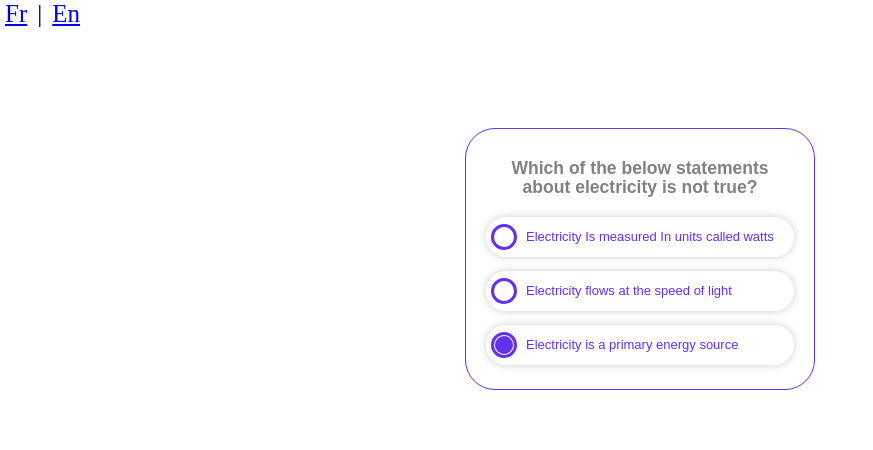
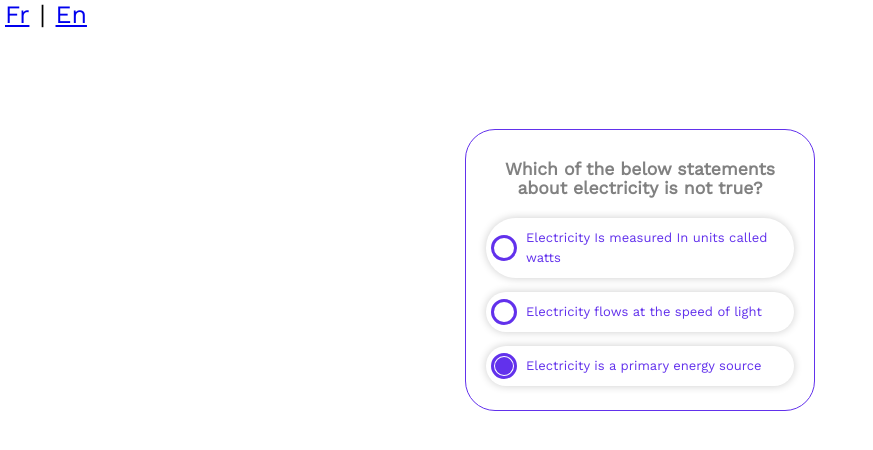
Before and after one commit to mirmashhouri/QuestionsSlide, a Next.js app: page / in a window 1280 px wide. Shown: the top 450 px of the page, without its empty margins (0-873 px from the left). Built offline with nearby package versions, Linux system fonts and the light colour scheme.

Commit message:
sass used

```diff
--- a/package.json
+++ b/package.json
@@ -1,5 +1,5 @@
 {
-  "name": "animateq",
+  "name": "question-slide-animate",
   "version": "0.1.0",
   "private": true,
   "scripts": {
@@ -15,6 +15,7 @@
     "next": "12.1.0",
     "react": "17.0.2",
     "react-dom": "17.0.2",
+    "sass": "^1.49.9",
     "styled-components": "^5.3.3"
   },
   "devDependencies": {
--- a/pages/_app.tsx
+++ b/pages/_app.tsx
@@ -4,10 +4,8 @@ import Link from 'next/link';
 import { AppProps } from 'next/app';
 import { AnimatePresence } from 'framer-motion';
 
-import GlobalStyle from '../styles/global';
+import '../styles/app.scss';
 
-//Este componente especial basicamente intermedia a renderização de toda e qualquer página no projeto.
-//logo, é comum tudo o que se for adicionar globalmente estar aqui.
 const App: React.FC<AppProps> = ({
   Component,
   pageProps,
@@ -15,7 +13,7 @@ const App: React.FC<AppProps> = ({
 }: AppProps) => {
   return (
     <>
-      <GlobalStyle />
+
       <AnimatePresence exitBeforeEnter>
         <Head>
           <meta
@@ -23,14 +21,11 @@ const App: React.FC<AppProps> = ({
             content="width=device-width initial-scale=1.0"
           />
         </Head>
-        <Link href="/fr" locale="fr">
-            <a className="flag" href="#">Fr</a>
-        </Link>
+
+          <a href="/fr" className="flag">Fr</a>
           <span className="flag" >|</span>
-        <Link href="/" locale="en">
+          <a href="/" className="flag" >En</a>
 
-            <a className="flag" href="#">En</a>
-        </Link>
         <Component {...pageProps} key={router.route} />
       </AnimatePresence>
     </>
@@ -38,3 +33,7 @@ const App: React.FC<AppProps> = ({
 };
 
 export default App;
+
+// <Link href="/fr" locale="fr">
+//     <a className="flag">Fr</a>
+// </Link>
--- a/pages/index.tsx
+++ b/pages/index.tsx
@@ -10,13 +10,6 @@ import { motion } from 'framer-motion';
 import { sampleQuestionData } from '../utils/sample-data';
 import { useRouter } from 'next/router';
 
-import {
-  Question,
-  QuestionsContainer,
-  ScreenContainer,
-  Option,
-  Circle
-} from '@styles/questions';
 import { list, listItem, listItemHover, title,filled} from '../utils/animations';
 
 
@@ -53,38 +46,38 @@ const questions: Array<QuestionType> =  sampleQuestionData[locale];
       <Head>
         <title>question demo</title>
       </Head>
-      <ScreenContainer id="screenRoot">
+      <motion.div className="main" id="screenRoot">
        {
         questionNow!=null?(
-        <QuestionsContainer key={questionNow.id} initial="hidden" animate="visible" exit="hidden" variants={list}>
+        <motion.ul className="questions-container" key={questionNow.id} initial="hidden" animate="visible" exit="hidden" variants={list}>
         <motion.header  initial="hidden" animate="visible" exit="hidden" variants={title}>
           <h3>{questionNow.name}</h3>
         </motion.header>
         {questionNow.cases.map((x,index)=>
-            <Question
+            <motion.li className="question"
               key={x.caseId}
               initial="hidden" animate="visible"
               variants={listItem((index*0.5) + 1.5)}
               exit="hidden"
             >
-                 <Option>
+                 <motion.div className="option">
                       <label>
                       {x.active?(
-                        <Circle initial="hidden" animate="visible" variants={filled}>
-                        </Circle>
+                        <motion.span className="circle" initial="hidden" animate="visible" variants={filled}>
+                        </motion.span>
                       ):""}
 
                         <span>{x.caseName}</span>
                       </label>
-                 </Option>
-            </Question>
+                 </motion.div>
+            </motion.li>
           )
 
         }
-        </QuestionsContainer>
+        </motion.ul>
       ):""
       }
-      </ScreenContainer>
+      </motion.div>
     </motion.div>
 
 
--- /dev/null
+++ b/styles/_global.scss
@@ -0,0 +1,13 @@
+html {
+    font-size: 62.5%;
+  .flag{
+    font-size:2.5rem;
+    margin: 5px;
+  }
+  * {
+    font-family: $font;
+    margin: 0;
+    padding: 0;
+    box-sizing: border-box;
+  }
+}
--- a/styles/questions.ts
+++ b/styles/_questions.scss
@@ -1,14 +1,15 @@
-import styled from 'styled-components';
-import { motion } from 'framer-motion';
+@mixin vertical-center {
+  top: 50%;
+  -webkit-transform: translateY(-50%) !important;
+  -moz-transform: translateY(-50%) !important;
+  transform: translateY(-50%) !important;
+}
 
-export const ScreenContainer = styled.main`
+.main{
   display: flex;
   flex-direction: column;
-
   align-items: center;
-
   padding-bottom: 5rem;
-
 
   header {
     align-self:center;
@@ -16,12 +17,9 @@ export const ScreenContainer = styled.main`
     width:100%;
     margin: 2rem 0;
     padding:0 1rem;
-
-    font-family: 'Work Sans', sans-serif;
     font-size: 1.5rem;
     font-weight: bold;
-
-    color: #818181;
+    color: var(--grey);
 
     @media (max-width: 700px) {
       align-self: center;
@@ -33,19 +31,17 @@ export const ScreenContainer = styled.main`
     justify-content: center;
     text-decoration: none;
   }
-`;
+}
 
-export const QuestionsContainer = styled(motion.ul)`
+.questions-container{
 width: 350px;
-border:1px solid #6231EC;
+border:1px solid var(--purple0);
 border-radius:30px;
-font-family: 'Work Sans', sans-serif;
 font-weight: normal;
 font-size: 1rem;
 line-height: 1.9rem;
 margin-top: 10rem;
 padding:10px;
-
 div.options {
   display: flex;
   margin-top: 3.6rem;
@@ -54,32 +50,28 @@ div.options {
 @media (max-width: 1070px) {
   margin-bottom: 10em;
 }
-`;
+}
 
-export const Question = styled(motion.li)`
+.question{
   position: relative;
   padding: 0 1rem;
-
   list-style: none;
-
   div{
         padding:10px 0;
   }
   h3 {
     margin-top: 3rem;
-    font-family: 'Work Sans', sans-serif;
     font-size: 1.8rem;
     font-weight: bold;
-    color: #424347;
+    color: var(--darkGrey);
   }
-`;
-export const Option = styled(motion.div)`
+}
+.option{
 margin: 14px 0;
 padding: 0 15px;
 border-radius: 100px;
 -webkit-box-shadow: 0 0 8px 0 rgb(0 0 0 / 20%);
 box-shadow: 0 0 8px 0 rgb(0 0 0 / 20%);
-
 input[type=radio] {
     position: absolute;
     left: -10000px;
@@ -92,13 +84,10 @@ input[type=radio] {
     cursor: pointer;
 }
 label:after,label:before {
+    @include vertical-center;
     position: absolute;
     content: "";
     border-radius: 50%;
-    top: 50%;
-    -webkit-transform: translateY(-50%);
-    -moz-transform: translateY(-50%);
-    transform: translateY(-50%);
     -webkit-transition: all .3s ease;
     -moz-transition: all .3s ease;
     transition: all .3s ease;
@@ -106,31 +95,27 @@ label:after,label:before {
     transition-property: border-color,-webkit-transform;
     -moz-transition-property: transform,border-color,-moz-transform;
     transition-property: transform,border-color;
-  transition-property: transform,border-color,-webkit-transform,-moz-transform;
+    transition-property: transform,border-color,-webkit-transform,-moz-transform;
 }
 label:before {
     left: 0;
-    width: 20px;
-    height: 20px;
-    border: 3px solid #6231EC;
+    width: $option-size;
+    height: $option-size;
+    border: 3px solid var(--purple0);
 }
 span{
   font-size:1.3rem;
-  color:#6231EC;
+  color:var(--purple0);
 }
-`;
-export const Circle = styled(motion.span)`
-  position: absolute;
+}
+.circle{
+  @include vertical-center;
   left: 0px;
   position: absolute;
   content: "";
   border-radius: 50%;
-  top: 50%;
-  width:18px;
-  height:18px;
-  background: #6231EC;
+  width:$circle-size;
+  height:$circle-size;
+  background-color: var(--purple0);
   left: 4px;
-  -webkit-transform: translateY(-50%) !important;
-  -moz-transform: translateY(-50%) !important;
-  transform: translateY(-50%) !important;
-`;
+}
--- /dev/null
+++ b/styles/_variables.scss
@@ -0,0 +1,9 @@
+@import url(https://fonts.googleapis.com/css?family=Work+Sans);
+$font: 'Work Sans',sans-serif;
+$option-size:20px;
+$circle-size:18px;
+:root{
+--purple0: #6231EC;
+--darkGrey: #424347;
+--grey:#818181
+}
--- /dev/null
+++ b/styles/app.scss
@@ -0,0 +1,3 @@
+@import './variables';
+@import './global';
+@import './questions';
--- a/styles/global.ts
+++ /dev/null
@@ -1,17 +0,0 @@
-import { createGlobalStyle } from 'styled-components';
-
-export default createGlobalStyle`
-  * {
-    margin: 0;
-    padding: 0;
-    box-sizing: border-box;
-  }
-
-  html{
-    font-size: 62.5%
-  }
-  .flag{
-    font-size:2.5rem;
-    margin: 5px;
-  }
-`;
--- a/utils/animations.ts
+++ b/utils/animations.ts
@@ -82,4 +82,3 @@ export const fadeInDown = {
     },
   },
 };
-//  transition: { staggerChildren: 0.15, delayChildren: 1,repeat: 1,repeatType: "Reverse",duration: 2,repeatDelay: 3.5}
```
Also changed, not shown: 2 other files (tests, documents, lock files or other folders).
